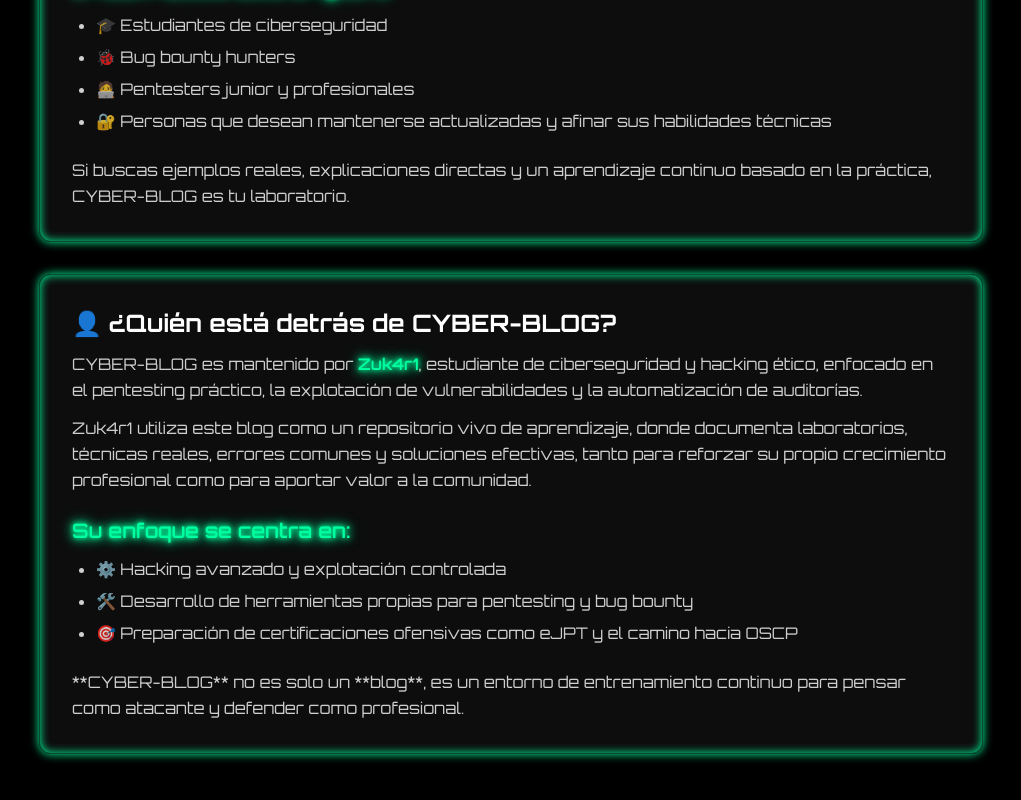
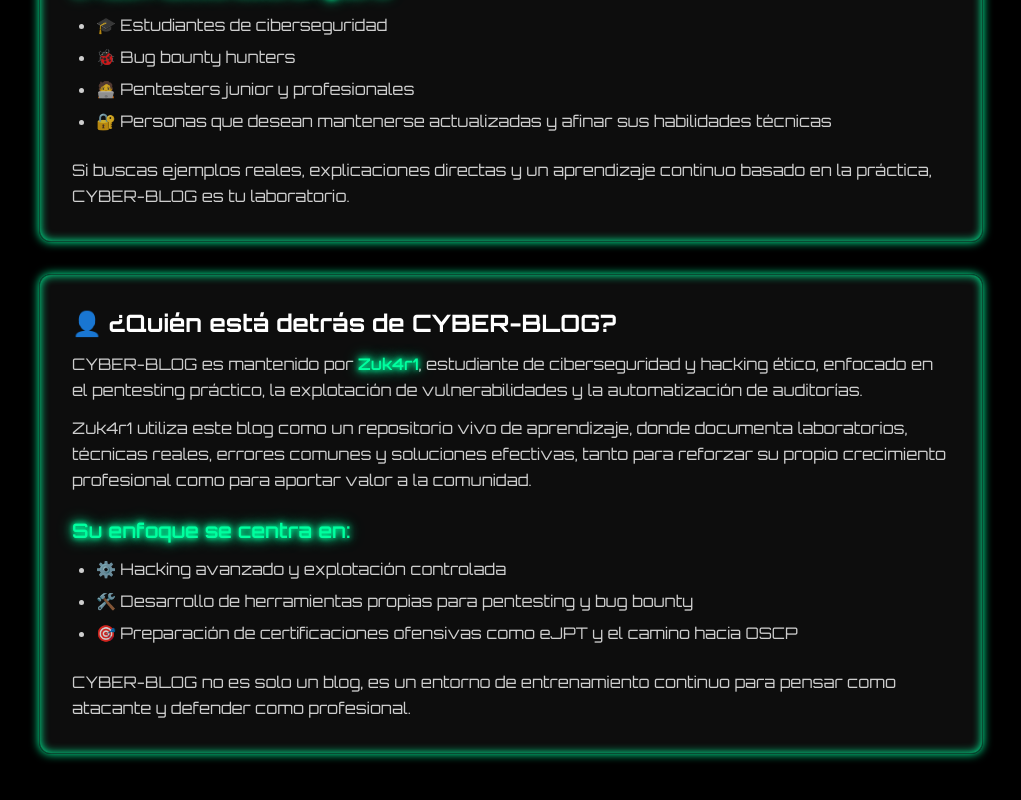
Before and after one commit to Zuk4r1/zuk4r1-blog.io, a React (Vite) app: page /about in a window 1280 px wide. Shown: the part 834-1634 px from the top of the page, without its empty margins (257-1278 px from the left). Built offline with nearby package versions, Linux system fonts and the light colour scheme.

Commit message:
Refactor About component with Framer Motion

```diff
--- a/src/pages/About.tsx
+++ b/src/pages/About.tsx
@@ -80,7 +80,7 @@
 
         <div className="mt-6">
           <p className="text-cyber-text/80 leading-relaxed">
-            **CYBER-BLOG** no es solo un **blog**, es un entorno de entrenamiento continuo para pensar como atacante y defender como profesional.
+            CYBER-BLOG no es solo un blog, es un entorno de entrenamiento continuo para pensar como atacante y defender como profesional.
           </p>
         </div>
       </div>
```
